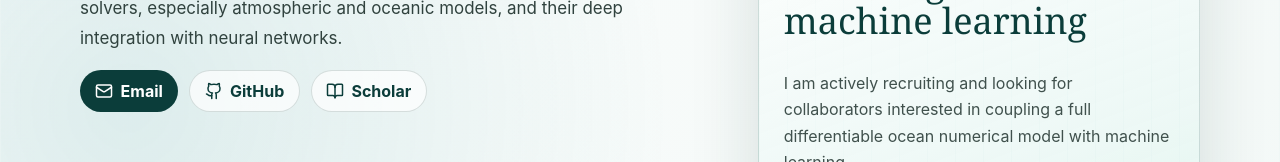
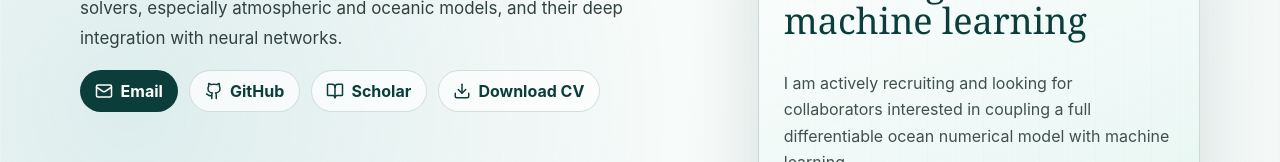
Before and after one commit to ChiyodaMomo01/ChiyodaMomo01.github.io, a React (Vite) app: page / in a window 1280 px wide. Shown: the part 777-939 px from the top of the page. Built offline with nearby package versions, Linux system fonts and the light colour scheme.

Commit message:
Add CV download link to homepage

```diff
--- a/src/App.tsx
+++ b/src/App.tsx
@@ -2,6 +2,7 @@ import {
   ArrowUpRight,
   Award,
   BookOpen,
+  Download,
   Github,
   GraduationCap,
   Globe2,
@@ -62,6 +63,10 @@ function App() {
               <a className="button" href={profile.scholar}>
                 <BookOpen size={18} />
                 Scholar
+              </a>
+              <a className="button" href={profile.cv} download>
+                <Download size={18} />
+                Download CV
               </a>
             </div>
           </div>
--- a/src/data/profile.ts
+++ b/src/data/profile.ts
@@ -23,6 +23,7 @@ export const profile = {
   scholarStatus: "Google Scholar citations: 103 · h-index: 5 · i10-index: 4",
   neuralPom: "https://neural-pom.vercel.app/",
   photo: "/images/shuruiqi.jpg",
+  cv: "/files/ruiqi_shu_cv.pdf",
 };
 
 export const navItems = [
```
Also changed, not shown: 1 other file (tests, documents, lock files or other folders).
